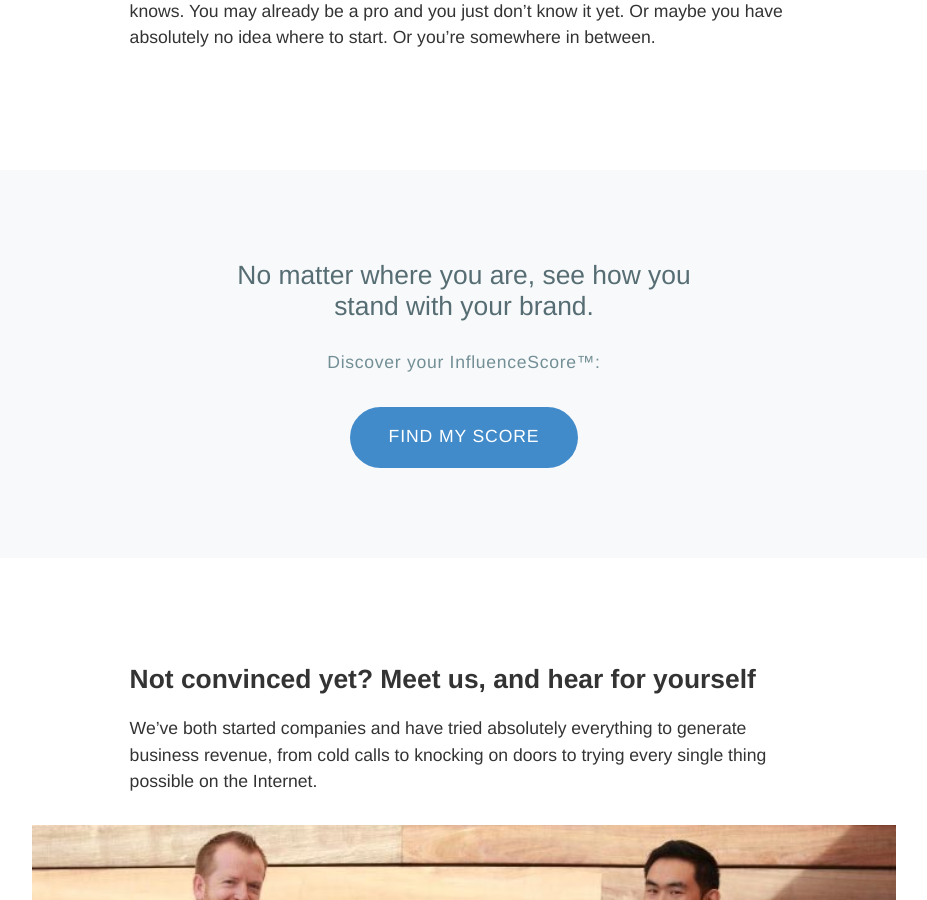
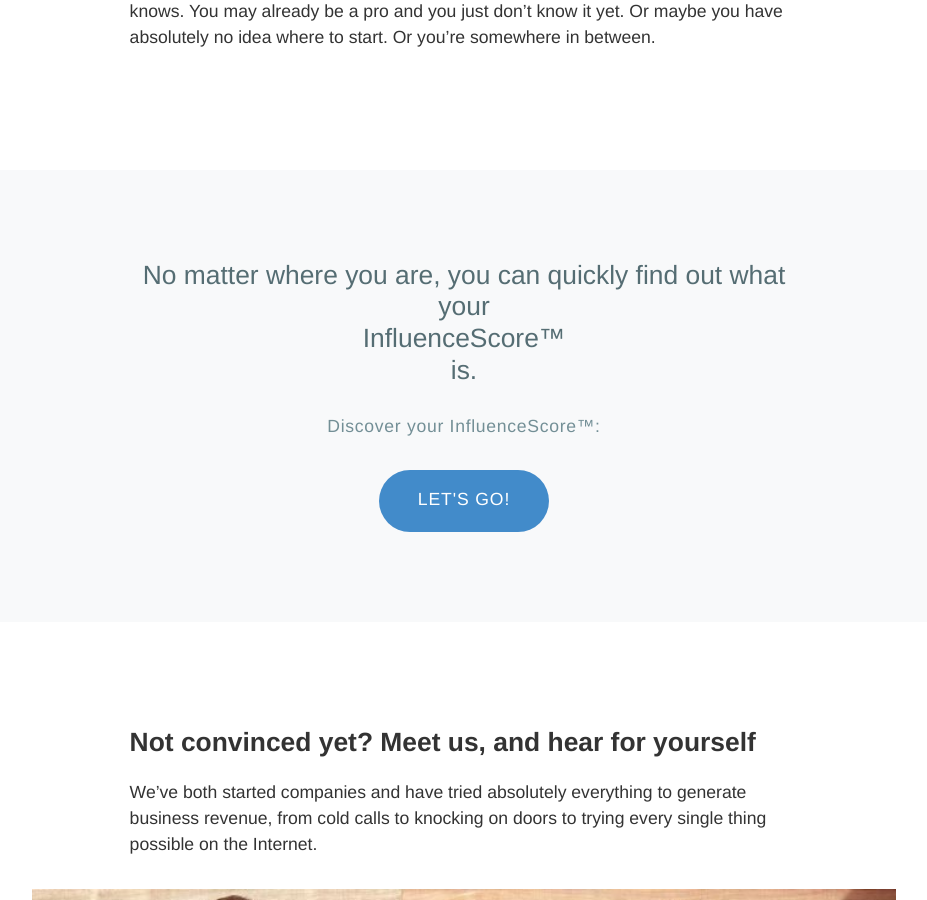
Before and after one commit to fairheadcreative/influencetree, a Jekyll site: the page built from about.html, in a window 1280 px wide and 900 px high, scrolled down 2249 px. Shown: the whole window, without its empty margins (176-1103 px from the left). Built offline with Jekyll 4.4.1, drawn with Linux system fonts in a browser that asks for light colours; Markdown is read by kramdown in place of the engine named in the settings; a script that is not in the unit is left out.

Commit message:
Update about.html

```diff
--- a/about.html
+++ b/about.html
@@ -50,9 +50,9 @@ exit: video-313
 
 <section class="closing group tight single">
   <div class="container">
-    <h2 class="closing__title">No matter where you are, see how you <span>stand with your brand.</span></h2>
+    <h2 class="closing__title">No matter where you are, you can quickly find out what your <span>InfluenceScore™</span> is.</h2>
     <p class="closing__lead">Discover your InfluenceScore™:</p>
-    <a class="closing__cta button" href="you.html">Find my score</a>
+    <a class="closing__cta button" href="you.html">Let's go!</a>
   </div>
 </section>
 
```
